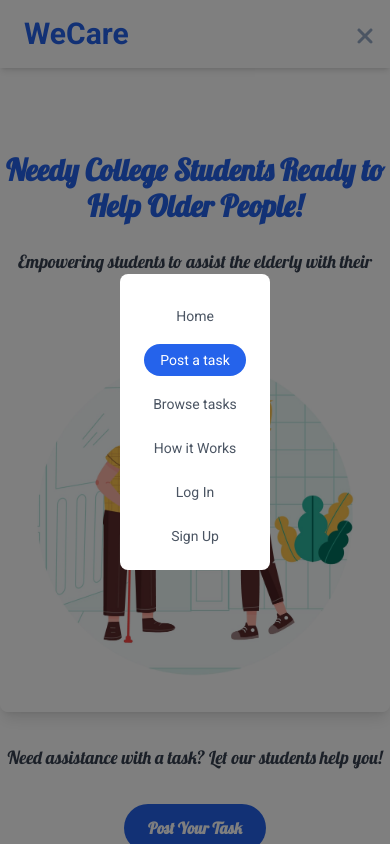
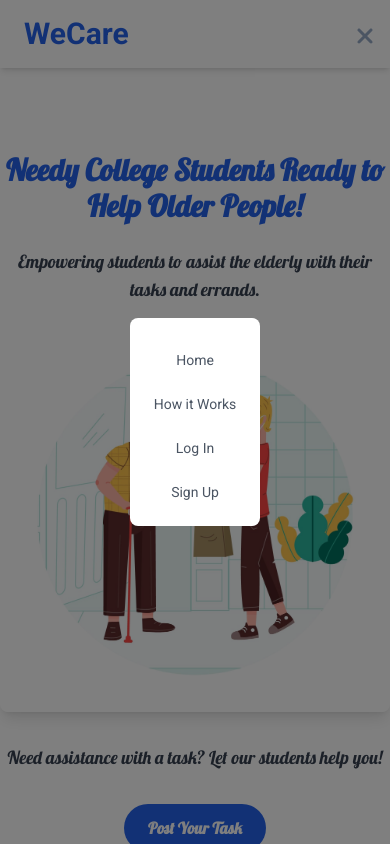
Before and after one commit to kokateyuvi/we-care-webapp, a Next.js app: page / in a window 390 px wide. Both pictures are taken after a click on the button 355 px from the left and 34 px from the top of the page. Shown: the top 844 px of the page. Built offline with nearby package versions, Linux system fonts and the light colour scheme; no server answers.

Commit message:
mobile role

```diff
--- a/src/components/Home/components/Header/Header.js
+++ b/src/components/Home/components/Header/Header.js
@@ -105,16 +105,19 @@ const Header = () => {
               <NavItem href="/" onClick={handleMenuItemClick}>
                 Home
               </NavItem>
+              {userRole == "Task poster" && (
                 <NavItem href="/post-task" onClick={handleMenuItemClick}>
                   <span className="px-4 py-2 text-sm text-white bg-blue-600 rounded-full hover:bg-blue-500">
                     {" "}
                     Post a task
                   </span>
                 </NavItem>
-
+              )}
+              {userRole === "Tasker" && (
                 <NavItem href="/tasks" onClick={handleMenuItemClick}>
-                Browse tasks
+                  Browse Tasks
                 </NavItem>
+              )}
               {session ? (
                 <NavItem href="/my-tasks" onClick={handleMenuItemClick}>
                   My tasks
```
Lines whose indentation alone changed are shown as unchanged.
